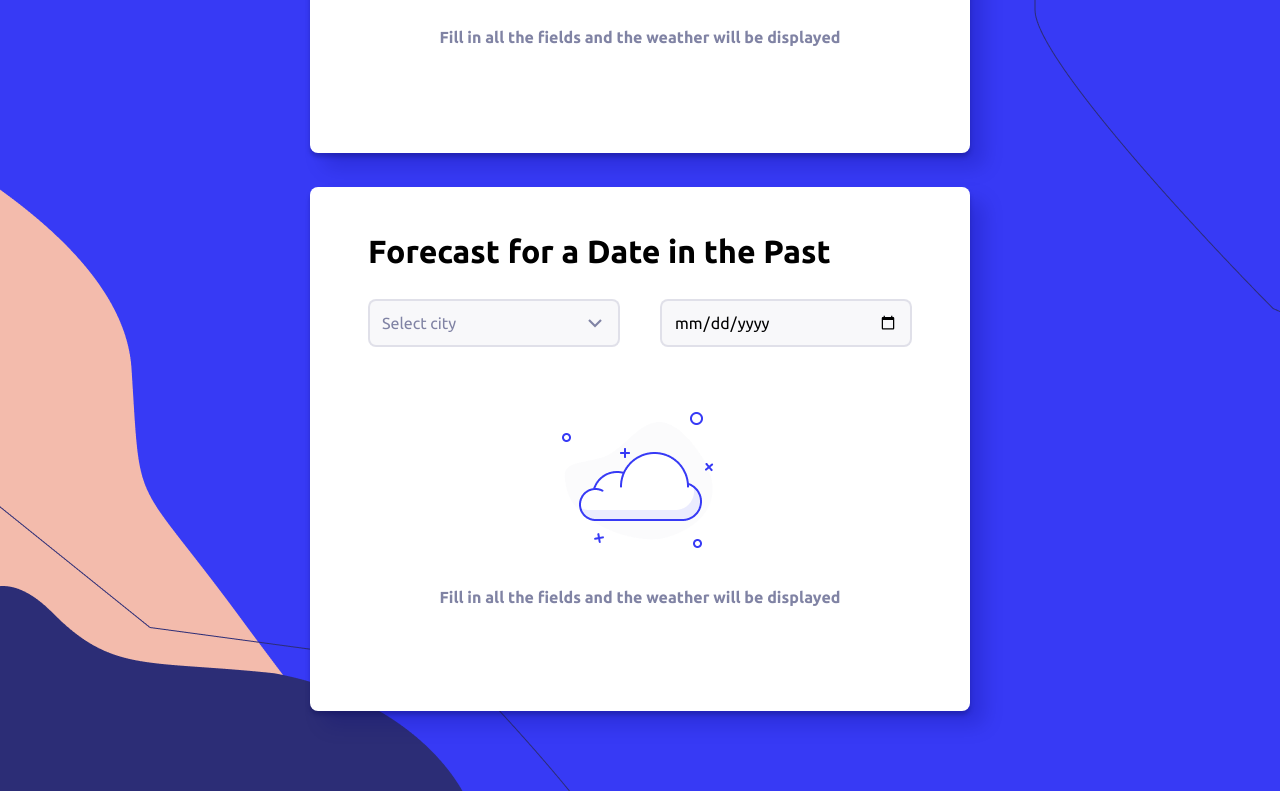
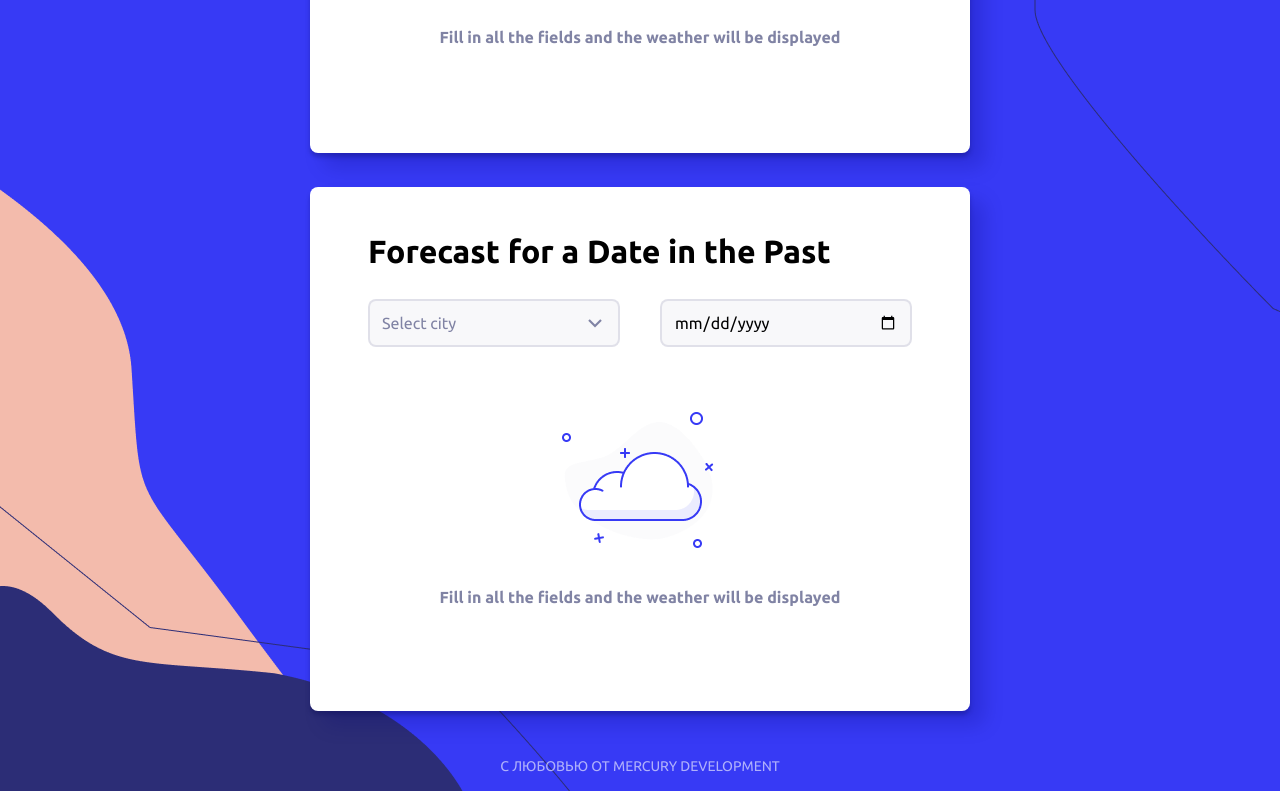
Before and after one commit to Mobidikt/weather-forecast, a React (Create React App) app: page / in a window 1280 px wide. Shown: the part 714-1505 px from the top of the page. Built offline with nearby package versions, Linux system fonts and the light colour scheme.

Commit message:
Add footer

```diff
--- a/src/App.css
+++ b/src/App.scss
@@ -1,13 +1,10 @@
 .App {
-    min-height: 100vh;
-    padding-bottom: 233px;
     background: url(./assets/image/forecast-Bg-up-1.png) top right no-repeat,
         url(./assets/image/forecast-Bg-buttom.png) bottom left no-repeat,
         #373AF5;
 }
 @media screen and (max-width: 1300px) {
     .App {
-        padding-bottom: 80px;
         background: url(./assets/image/forecast-Bg-up-1.png) -20px 0px no-repeat,
             url(./assets/image/forecast-Bg-buttom.png) -20px bottom no-repeat,
             #373AF5;
@@ -15,7 +12,6 @@
 }
 @media screen and (max-width: 900px) {
     .App {
-        padding-bottom: 112px;
         background: url(./assets/image/Up-Bg-mob.png) top right no-repeat,
             url(./assets/image/bottom-Bg-mob.png) 0px bottom no-repeat,
             #373AF5;
--- a/src/App.tsx
+++ b/src/App.tsx
@@ -2,13 +2,15 @@ import React from 'react';
 import Header from './components/Header/Header';
 import Main from './components/Main/Main';
 import './assets/fonts/fonts.css';
-import './App.css';
+import './App.scss';
+import Footer from './components/Footer/Footer';
 
 function App() {
   return (
     <div className='App'>
       <Header />
       <Main />
+      <Footer />
     </div>
   );
 }
--- /dev/null
+++ b/src/components/Footer/Footer.scss
@@ -0,0 +1,15 @@
+.footer {
+    display: flex;
+    justify-content: center;
+    padding-bottom: 16px;
+    &__text {
+        margin: 0;
+        font-family: Ubuntu;
+        font-style: normal;
+        font-weight: normal;
+        font-size: 14px;
+        line-height: 18px;
+        color: #FFFFFF;
+        opacity: 0.6;
+    }
+}
--- /dev/null
+++ b/src/components/Footer/Footer.tsx
@@ -0,0 +1,12 @@
+import React from 'react';
+import './Footer.scss';
+
+const Footer: React.FC = () => {
+  return (
+    <footer className='footer'>
+      <p className='footer__text'>C ЛЮБОВЬЮ ОТ MERCURY DEVELOPMENT</p>
+    </footer>
+  );
+};
+
+export default Footer;
--- a/src/components/ForecastDay/ForecastDay.scss
+++ b/src/components/ForecastDay/ForecastDay.scss
@@ -58,13 +58,12 @@
         height: 160px;
         width: 160px;
     }
-}
-.forecast-day__menu {
+    &__menu {
         display: flex;
         justify-content: space-between;
         margin-bottom: 54px;
     }
-.forecast-day__weather {
+    &__weather {
         height: 238px;
         width: 100%;
         padding: 20px;
@@ -76,7 +75,7 @@
         box-shadow: 0px 4px 4px rgba(4, 5, 73, 0.25), 14px 14px 20px rgba(5, 6, 114, 0.2);
         border-radius: 8px;
     }
-.forecast-day__date {
+    &__date {
         font-family: Ubuntu;
         font-style: normal;
         font-weight: bold;
@@ -85,7 +84,7 @@
         margin: 0;
         color: #FFFFFF;
     }
-.forecast-day__degree {
+    &__degree {
         margin: 0;
         font-family: Ubuntu;
         font-style: normal;
@@ -95,20 +94,20 @@
         color: #FFFFFF;
         align-self: flex-end;
     }
-
+}
 
 @media screen and (max-width: 800px) {
     .forecast-day {
         width: 300px;
         height: 576px;
         padding: 32px 24px 60px;
-    }
-    .forecast-day__menu {
+        &__menu {
             flex-direction: column;
             height: 120px;
             margin-bottom: 30px;
         }
-    .forecast-day__weather {
+        &__weather {
             flex-direction: column;
         }
     }
+}
--- a/src/components/ForecastWeek/ForecastWeek.css
+++ b/src/components/ForecastWeek/ForecastWeek.scss
@@ -6,8 +6,7 @@
     background: #FFFFFF;
     box-shadow: 0px 4px 4px rgba(4, 5, 73, 0.25), 14px 14px 20px rgba(5, 6, 114, 0.2);
     border-radius: 8px;
-}
-.forecast-week__title {
+    &__title {
         font-family: "Ubuntu";
         font-style: normal;
         font-weight: 700;
@@ -15,10 +14,11 @@
         line-height: 32px;
         margin: 0 0 30px;
     }
-.forecast-week__menu {
+    &__menu {
         display: flex;
         justify-content: space-between;
         margin-bottom: 54px;
+    }
 }
 
 @media screen and (max-width: 1370px) {
@@ -33,15 +33,15 @@
         height: 464px;
         padding: 32px 24px 60px;
         margin-bottom: 10px;
-    }
-    .forecast-week__menu {
+        &__menu {
             flex-direction: column;
             margin-bottom: 30px;
         }
-    .forecast-week__weather {
+        &__weather {
             flex-direction: column;
         }
-    .forecast-week__title {
+        &__title {
             margin-bottom: 32px;
         }
     }
+}
--- a/src/components/ForecastWeek/ForecastWeek.tsx
+++ b/src/components/ForecastWeek/ForecastWeek.tsx
@@ -2,7 +2,7 @@ import React, { useCallback, useEffect, useState } from 'react';
 import SelectCity from '../SelectCity/SelectCity';
 import { list_cities } from '../../config';
 import api from '../../utils/WeatherApi';
-import './ForecastWeek.css';
+import './ForecastWeek.scss';
 import Slider from '../Slider/Slider';
 import PlaceholderForecast from '../PlaceholderForecast/PlaceholderForecast';
 
--- a/src/components/Main/Main.scss
+++ b/src/components/Main/Main.scss
@@ -1,12 +1,18 @@
 .main {
     max-width: 1350px;
-    margin: 0 auto;
+    margin: 0 auto 199px;
     display:  flex;
     justify-content: space-between;
 }
 @media screen and (max-width: 1370px) {
     .main {
+        margin-bottom: 46px;
         flex-direction: column;
         align-items: center;
     }
 }
+@media screen and (max-width: 800px) {
+    .main {
+        margin-bottom: 78px;
+    }
+}
--- a/src/index.tsx
+++ b/src/index.tsx
@@ -1,6 +1,6 @@
 import React from 'react';
 import ReactDOM from 'react-dom';
-import './index.css';
+import './index.scss';
 import App from './App';
 
 ReactDOM.render(
```
Also changed, not shown: src/index.scss (renamed from src/index.css). Lines whose indentation alone changed are shown as unchanged.
